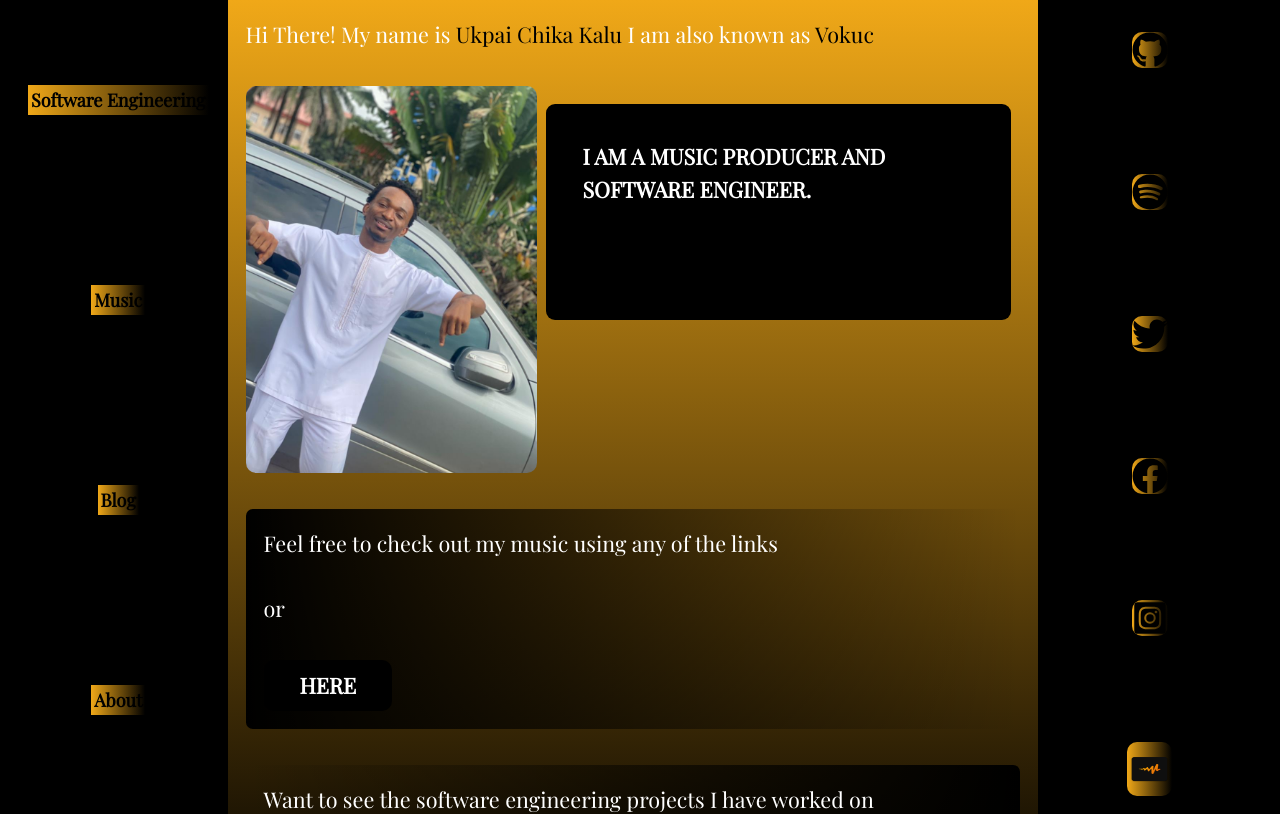
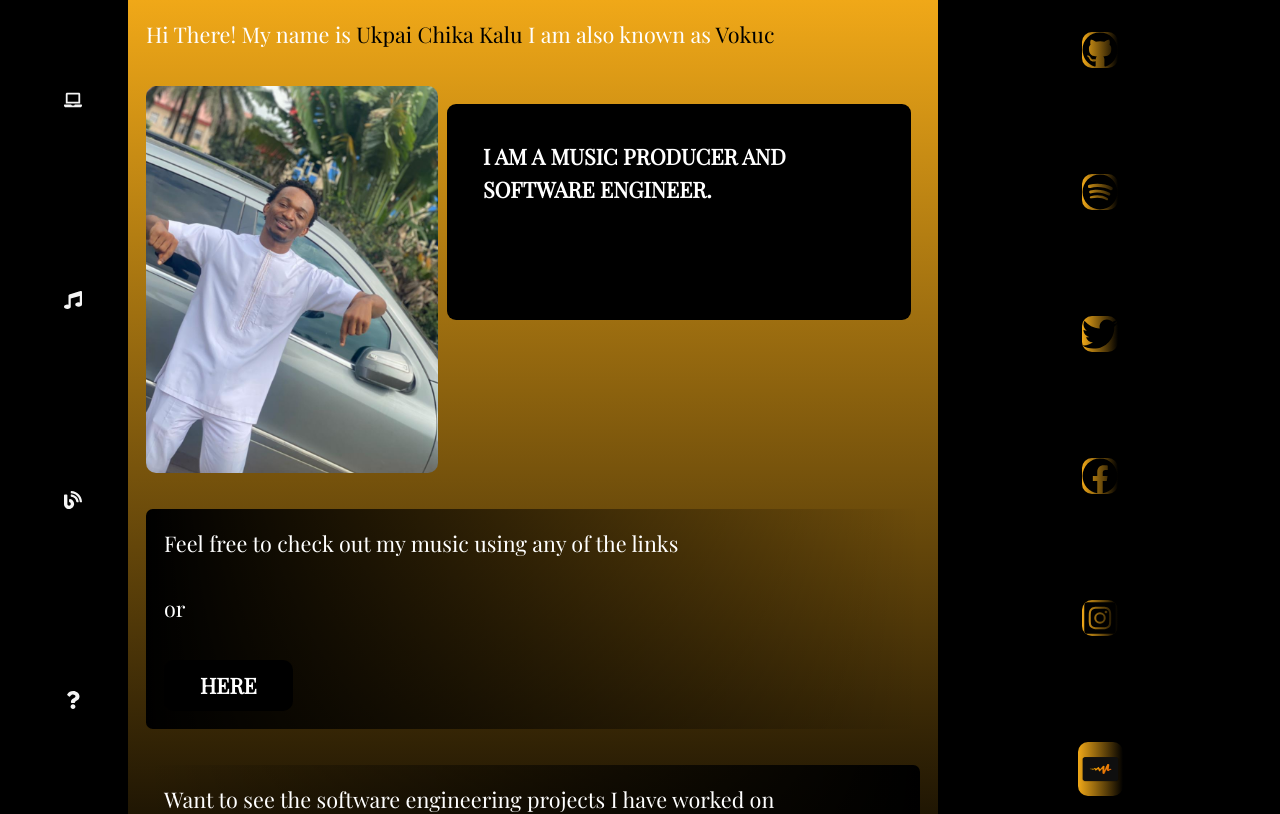
Before and after one commit to Vokuc/vokuc.com, a Next.js app: page / in a window 1280 px wide. Shown: the top 814 px of the page. Built offline with nearby package versions, Linux system fonts and the light colour scheme.

Commit message:
changed the nav bar from text to icons

```diff
--- a/components/layout.js
+++ b/components/layout.js
@@ -10,6 +10,11 @@ import {
 	FaSpotify,
 	FaTwitter,
 	FaGithub,
+	FaLaptopCode,
+	FaLaptop,
+	FaMusic,
+	FaBlog,
+	FaQuestion
 } from "react-icons/fa";
 import AudioMack from "../public/images/AUDIOMACK.png";
 
@@ -37,26 +42,26 @@ export default function Layout({ children, home }) {
 						<div>
 							<nav>
 								<ul
-									className={`font-bold items-center lg:mr-2 lg:h-screen flex lg:flex-col justify-between`}
+									className={`font-bold items-center lg:mx-8 lg:h-screen flex lg:flex-col justify-between`}
 								>
 									<li className={styles.li}>
 										<Link href="/software-engineering">
-											<a>Software Engineering</a>
+											<a><FaLaptop /></a>
 										</Link>
 									</li>
 									<li className={styles.li}>
 										<Link href="/music">
-											<a>Music</a>
+											<a><FaMusic/></a>
 										</Link>
 									</li>
 									<li className={styles.li}>
 										<Link href="/blog">
-											<a>Blog</a>
+											<a><FaBlog/></a>
 										</Link>
 									</li>
 									<li className={styles.li}>
 										<Link href="/about">
-											<a>About</a>
+											<a><FaQuestion/></a>
 										</Link>
 									</li>
 								</ul>
--- a/components/layout.module.css
+++ b/components/layout.module.css
@@ -51,15 +51,14 @@
 
 .li a {
 	text-decoration: none;
-	color: black;
+	width: 3rem;
 	font-size: 1rem;
 	font-weight: bold;
-	background-image: linear-gradient(270deg, black, #f0a818);
-	padding: 3px;
+	padding: 5px;
 }
 
 .li a:hover {
-	background-image: linear-gradient(270deg, #f0a818, black);
+	width: 4rem;
 }
 
 .Image {
--- a/pages/index.js
+++ b/pages/index.js
@@ -28,7 +28,7 @@ export default function Home() {
 							alt="photo of Chika"
 						/>
 						<div
-							className={`${utilStyles.profImg} bg-blue-900 m-4 font-extrabold md:h-48 h-32 mx-2 rounded-lg p-8`}
+							className={`${utilStyles.profImg} bg-blue-900 m-4 font-extrabold md:h-48  mx-2 rounded-lg p-8`}
 						>
 							I AM A MUSIC PRODUCER AND SOFTWARE ENGINEER.
 						</div>
--- a/pages/music/freeBeats.js
+++ b/pages/music/freeBeats.js
@@ -58,7 +58,7 @@ export default function FreeBeats({ freeBeats }) {
 					FREE BEATS
 				</h1>
 
-				<ul className="grid grid-cols-2 md:grid-cols-4 lg:grid-cols-5">
+				<ul className="flex flex-wrap grid-cols-2 md:grid-cols-4 lg:grid-cols-5">
 					{freeBeats.length &&
 						freeBeats
 							.filter((free) => {
--- a/pages/music/licencedBeats.js
+++ b/pages/music/licencedBeats.js
@@ -58,7 +58,7 @@ export default function Licenced({ licenced }) {
 			<p className="p-2 text-black flex justify-center m-4">
 				Click on any beat for details
 			</p>
-			<ul className={`grid grid-cols-2 md:grid-cols-3 lg:grid-cols-4`}>
+			<ul className={`flex flex-wrap grid-cols-2 md:grid-cols-3 lg:grid-cols-4`}>
 				{licenced.length &&
 					licenced
 						.filter((beat) => {
```
